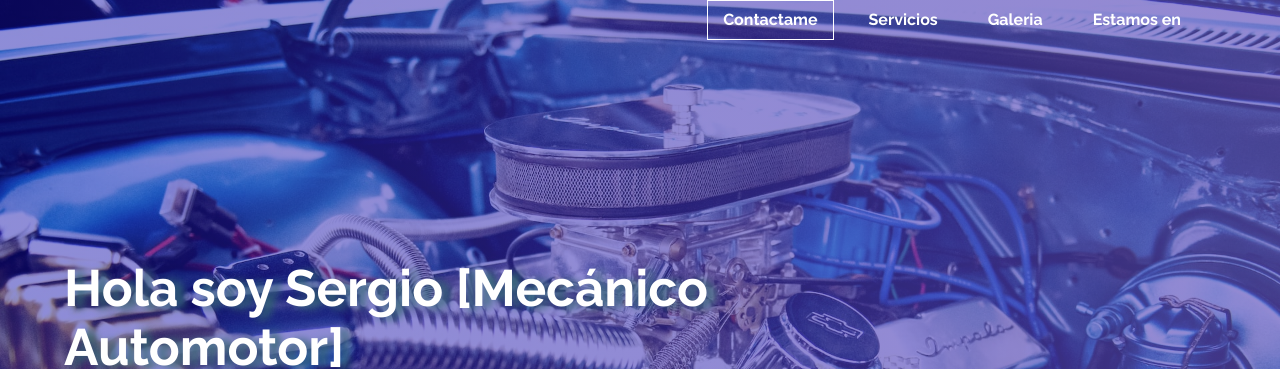
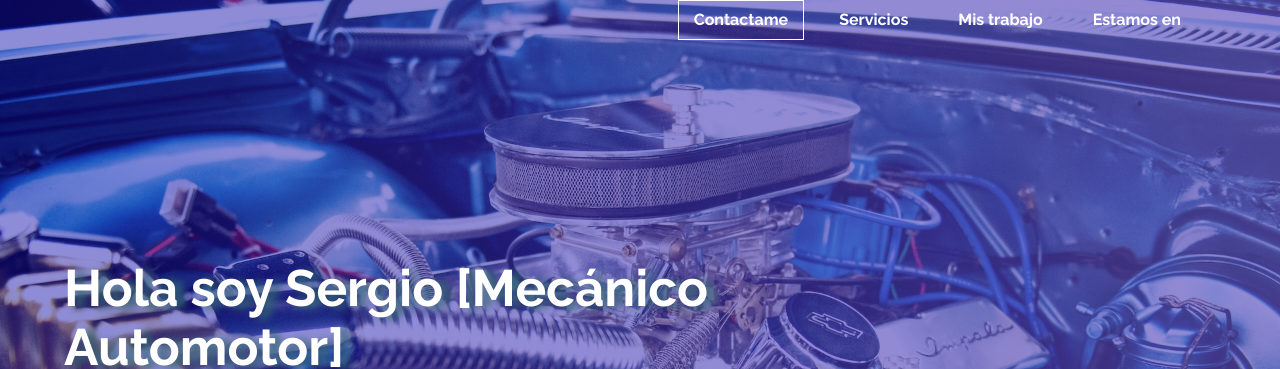
Before and after one commit to Karinaeliz/mecanica_sergioariel, a plain HTML site: page index.html in a window 1280 px wide. Shown: the top 369 px of the page. Drawn offline with Linux system fonts and the light colour scheme.

Commit message:
cambio en el html en el nav

```diff
--- a/index.html
+++ b/index.html
@@ -14,7 +14,7 @@
             <nav class="nav">
                 <a href="https://api.whatsapp.com/send?phone=5491151750842" target="_blank" class="nav__items nav__items--cta">Contactame</a>
                 <a href="#services" class="nav__items">Servicios</a>
-                <a href="#gallery" class="nav__items">Galeria</a>
+                <a href="#gallery" class="nav__items">Mis trabajo</a>
                 <a href="#estamos_en" class="nav__items">Estamos en</a>
             </nav>
             <section class="hero__container">
@@ -107,7 +107,7 @@
             <nav class="nav nav--footer">
                 <a href="#inicio" class="nav__items">Inicio</a>
                 <a href="#services" class="nav__items">Servicios</a>
-                <a href="#gallery" class="nav__items">Galeria</a>
+                <a href="#gallery" class="nav__items">Mis trabajos</a>
                 <a href="#estamos_en" class="nav__items">Estamos en</a>
             </nav>
             <section class="footer__contact" >
```
